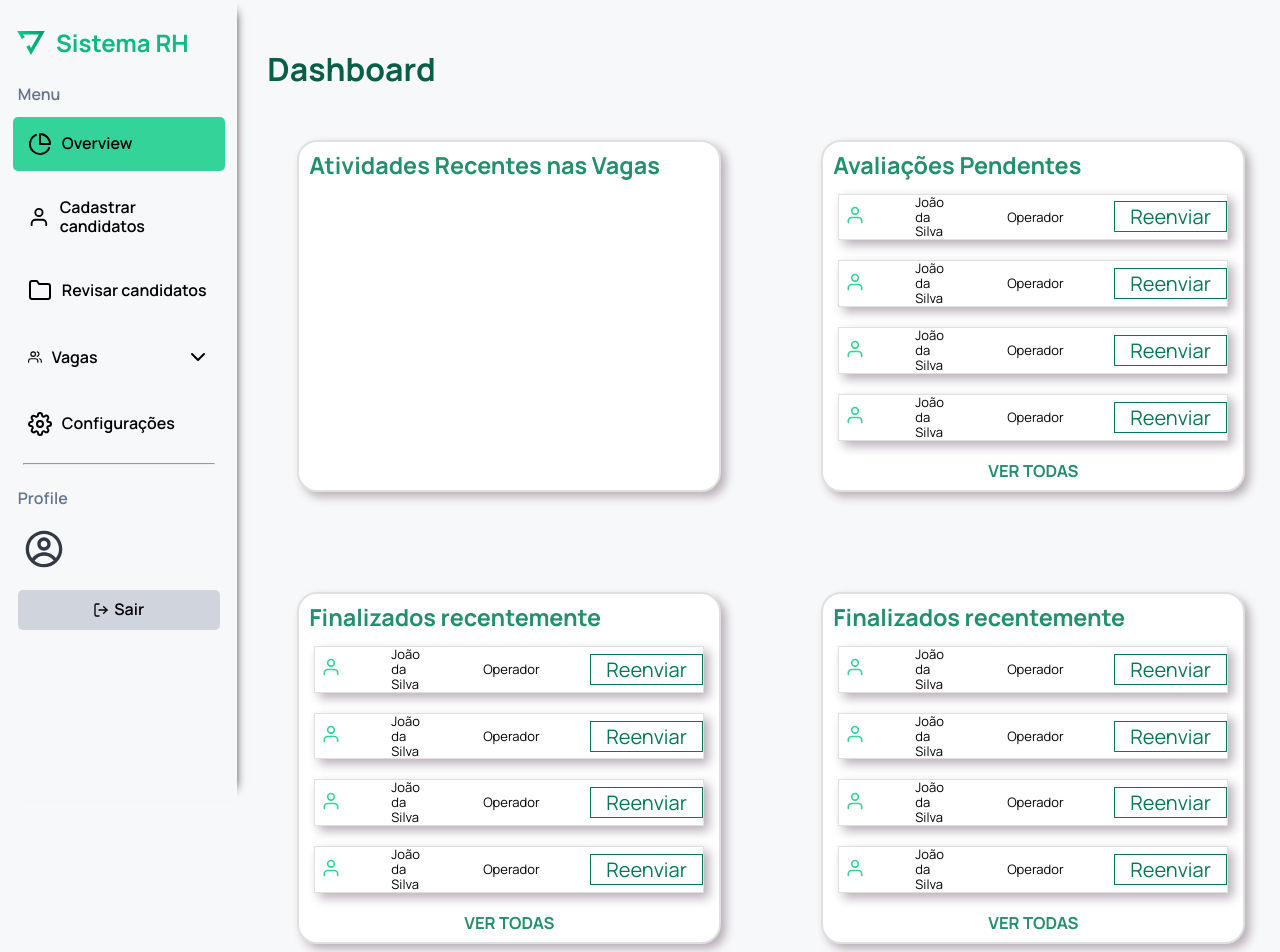
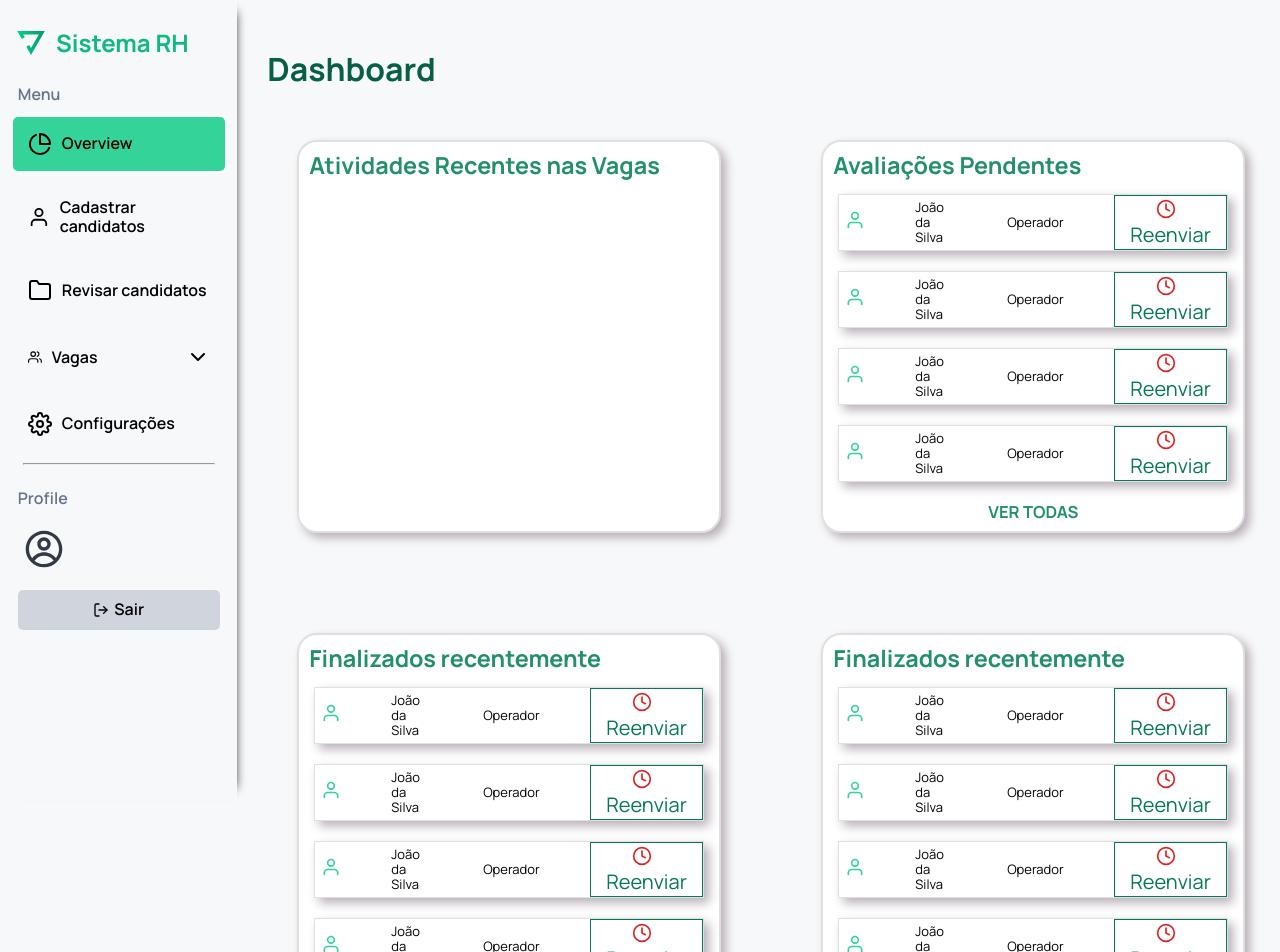
Before and after one commit to RSNF/Sistema-RH, a React (Create React App) app in the folder frontend/: page / in a window 1280 px wide. Shown: the top 952 px of the page. Built offline with nearby package versions, Linux system fonts and the light colour scheme; no server answers.

Commit message:
DashBoard - Alteração

```diff
--- a/frontend/src/components/Atividade/index.jsx
+++ b/frontend/src/components/Atividade/index.jsx
@@ -1,5 +1,5 @@
 import "./style.css";
-import { FiUser } from "react-icons/fi";
+import { FiUser, FiClock } from "react-icons/fi";
 
 export const Atividade = ({ href, text, target }) => {
   return (
@@ -27,7 +27,12 @@ export const Atividade = ({ href, text, target }) => {
                 <p>Operador</p>
               </span>
 
-              <button className="button-atv">Reenviar</button>
+              <button className="button-atv">
+                <span className="icon-fiClock">
+                  <FiClock />
+                </span>
+                Reenviar
+              </button>
             </div>
 
             <div className="pendente-item">
@@ -41,7 +46,12 @@ export const Atividade = ({ href, text, target }) => {
                 <p>Operador</p>
               </span>
 
-              <button className="button-atv">Reenviar</button>
+              <button className="button-atv">
+                <span className="icon-fiClock">
+                  <FiClock />
+                </span>
+                Reenviar
+              </button>
             </div>
             <div className="pendente-item">
               <span className="icon-FiUser">
@@ -54,7 +64,12 @@ export const Atividade = ({ href, text, target }) => {
                 <p>Operador</p>
               </span>
 
-              <button className="button-atv">Reenviar</button>
+              <button className="button-atv">
+                <span className="icon-fiClock">
+                  <FiClock />
+                </span>
+                Reenviar
+              </button>
             </div>
 
             <div className="pendente-item">
@@ -68,7 +83,12 @@ export const Atividade = ({ href, text, target }) => {
                 <p>Operador</p>
               </span>
 
-              <button className="button-atv">Reenviar</button>
+              <button className="button-atv">
+                <span className="icon-fiClock">
+                  <FiClock />
+                </span>
+                Reenviar
+              </button>
             </div>
           </div>
           <div className="ver-pendente">
@@ -92,7 +112,12 @@ export const Atividade = ({ href, text, target }) => {
                 <p>Operador</p>
               </span>
 
-              <button className="button-atv">Reenviar</button>
+              <button className="button-atv">
+                <span className="icon-fiClock">
+                  <FiClock />
+                </span>
+                Reenviar
+              </button>
             </div>
 
             <div className="pendente-item">
@@ -106,7 +131,12 @@ export const Atividade = ({ href, text, target }) => {
                 <p>Operador</p>
               </span>
 
-              <button className="button-atv">Reenviar</button>
+              <button className="button-atv">
+                <span className="icon-fiClock">
+                  <FiClock />
+                </span>
+                Reenviar
+              </button>
             </div>
 
             <div className="pendente-item">
@@ -120,7 +150,12 @@ export const Atividade = ({ href, text, target }) => {
                 <p>Operador</p>
               </span>
 
-              <button className="button-atv">Reenviar</button>
+              <button className="button-atv">
+                <span className="icon-fiClock">
+                  <FiClock />
+                </span>
+                Reenviar
+              </button>
             </div>
 
             <div className="pendente-item">
@@ -134,7 +169,12 @@ export const Atividade = ({ href, text, target }) => {
                 <p>Operador</p>
               </span>
 
-              <button className="button-atv">Reenviar</button>
+              <button className="button-atv">
+                <span className="icon-fiClock">
+                  <FiClock />
+                </span>
+                Reenviar
+              </button>
             </div>
           </div>
           <div className="ver-pendente">
@@ -158,7 +198,12 @@ export const Atividade = ({ href, text, target }) => {
                 <p>Operador</p>
               </span>
 
-              <button className="button-atv">Reenviar</button>
+              <button className="button-atv">
+                <span className="icon-fiClock">
+                  <FiClock />
+                </span>
+                Reenviar
+              </button>
             </div>
 
             <div className="pendente-item">
@@ -172,7 +217,12 @@ export const Atividade = ({ href, text, target }) => {
                 <p>Operador</p>
               </span>
 
-              <button className="button-atv">Reenviar</button>
+              <button className="button-atv">
+                <span className="icon-fiClock">
+                  <FiClock />
+                </span>
+                Reenviar
+              </button>
             </div>
 
             <div className="pendente-item">
@@ -186,7 +236,12 @@ export const Atividade = ({ href, text, target }) => {
                 <p>Operador</p>
               </span>
 
-              <button className="button-atv">Reenviar</button>
+              <button className="button-atv">
+                <span className="icon-fiClock">
+                  <FiClock />
+                </span>
+                Reenviar
+              </button>
             </div>
 
             <div className="pendente-item">
@@ -200,7 +255,12 @@ export const Atividade = ({ href, text, target }) => {
                 <p>Operador</p>
               </span>
 
-              <button className="button-atv">Reenviar</button>
+              <button className="button-atv">
+                <span className="icon-fiClock">
+                  <FiClock />
+                </span>
+                Reenviar
+              </button>
             </div>
           </div>
           <div className="ver-pendente">
--- a/frontend/src/components/Atividade/style.css
+++ b/frontend/src/components/Atividade/style.css
@@ -71,3 +71,8 @@ p {
   padding-left: 6px;
   color: var(--primary-success400);
 }
+.icon-fiClock {
+  padding-right: 8px;
+
+  color: var(--error600);
+}
```
